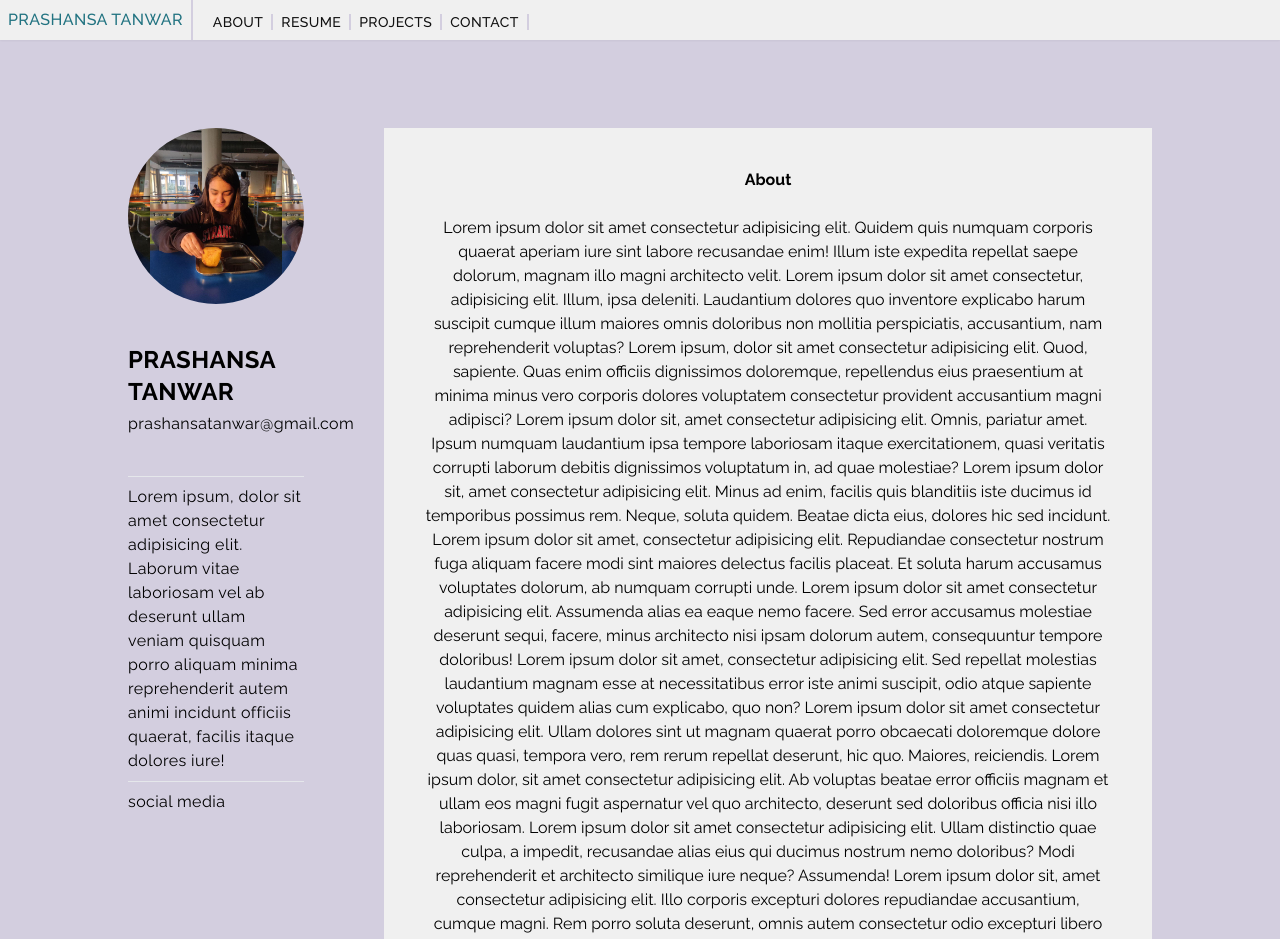
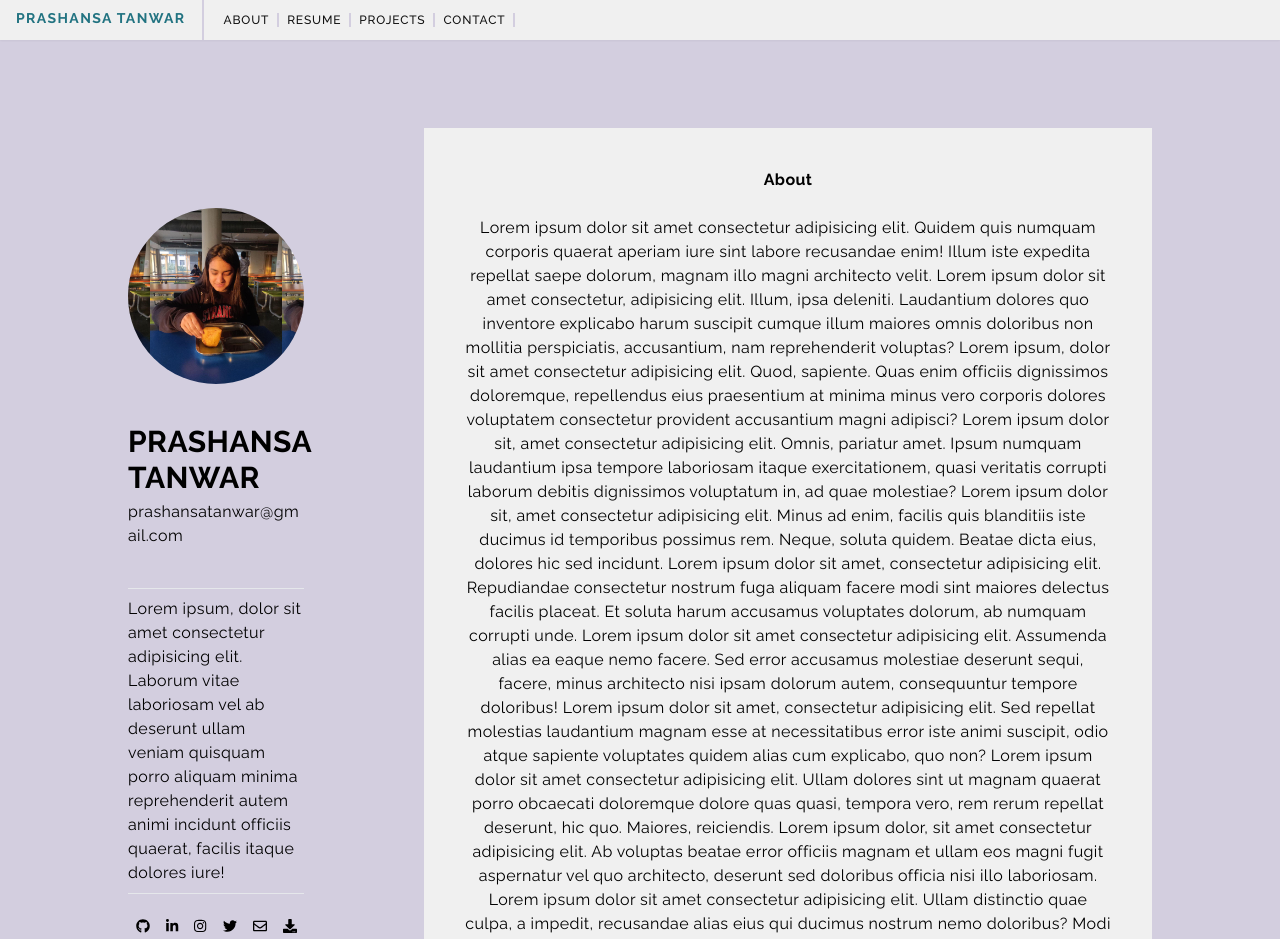
Before and after one commit to prashansatanwar/prashansatanwar.github.io, a React (Create React App) app: page /about in a window 1280 px wide. Shown: the top 939 px of the page. Built offline with nearby package versions, Linux system fonts and the light colour scheme.

Commit message:
Menu button activity added

```diff
--- a/src/App.js
+++ b/src/App.js
@@ -1,10 +1,46 @@
-import React from 'react'
-import NavBar from './components/NavBar'
+import React, { useState, useEffect } from "react";
+import { Switch, Route } from "react-router-dom";
+import NavBar from "./components/NavBar";
+import Home from "./components/pages/Home";
+import About from "./components/pages/About";
+import Resume from "./components/pages/Resume";
+import Projects from "./components/pages/Projects";
+import Contact from "./components/pages/Contact";
+import Menu from "./components/Menu";
 
-export default function App() {
-    return (
-        <div className='bg-bgcolor h-screen w-screen'>
-            <NavBar/>
-        </div>
-    )
+function App() {
+  const [open, setopen] = useState(false);
+  const toggle = () => {
+    setopen(!open);
+  };
+
+  useEffect(() => {
+    const hideMenu = () => {
+      if (window.innerWidth > 768 && open) {
+        setopen(false);
+      }
+    };
+
+    window.addEventListener('resize',hideMenu)
+
+    return () => {
+        window.removeEventListener('resize',hideMenu)
+    };
+  });
+
+  return (
+    <>
+      <NavBar toggle={toggle} />
+      <Menu open={open} toggle={toggle} />
+      <Switch>
+        <Route exact path="/Portfolio" component={Home} />
+        <Route exact path="/about" component={About} />
+        <Route exact path="/resume" component={Resume} />
+        <Route exact path="/projects" component={Projects} />
+        <Route exact path="/contact" component={Contact} />
+      </Switch>
+    </>
+  );
 }
+
+export default App;
--- a/src/components/Menu.js
+++ b/src/components/Menu.js
@@ -1,12 +1,32 @@
-import React, { useState } from 'react'
+import React from "react";
+import { Link } from "react-router-dom";
+import { routes } from "./routes";
 
-function Menu() {
-    const [open, setopen] = useState(false);
-    return (
-        <div>
-
-        </div>
-    )
+function Menu({ open, toggle }) {
+  return (
+    <div
+      className={
+        open
+          ? "fixed font-raleway font-medium tracking-wide shadow-sm top-10 z-10 w-full h-full"
+          : "hidden"
+      }
+      onClick={toggle}
+    >
+      <div className="ml-auto py-2 flex flex-col text-center bg-cardcolor bg-opacity-90 mr-0 xsm:3/5 sm:w-2/5 h-full ">
+        {routes
+          .filter((l) => !l.index)
+          .map((l, index) => (
+            <Link
+              key={index}
+              className="uppercase py-2 text-sm hover:bg-bgcolor hover:bg-opacity-40"
+              to={l.path}
+            >
+              {l.label}
+            </Link>
+          ))}
+      </div>
+    </div>
+  );
 }
 
 export default Menu;
--- a/src/components/NavBar.js
+++ b/src/components/NavBar.js
@@ -2,20 +2,34 @@ import React from "react";
 import { Link } from "react-router-dom";
 import { routes } from "./routes";
 
-const NavBar = () => {
+const NavBar = ({toggle}) => {
   return (
-    <nav className="fixed top-0 z-50 font-raleway font-medium tracking-wide flex bg-cardcolor text-textcolor shadow-sm w-full h-10">
-      <Link to="/Portfolio" className="text-sm sm:text-base items-center justify-center h-full border-bgcolor border-r-2 p-2 hover:text-hovercolor">
-        PRASHANSA TANWAR
+    <nav className="fixed top-0 z-50 font-raleway font-medium tracking-wider flex bg-cardcolor text-textcolor shadow-sm w-full h-10">
+      <Link
+        to="/Portfolio"
+        className="text-sm tems-center justify-center h-full border-bgcolor border-r-2 py-2 px-4 tracking-widest hover:text-hovercolor"
+      >
+        <b>PRASHANSA TANWAR</b>
       </Link>
 
-      <div className="md:block hidden m-3 justify-center items-center text-sm">
-        {routes.filter((l) => !l.index).map((l) => (
-          <Link className="border-bgcolor border-r-2 px-2 uppercase hover:text-hovercolor" to={l.path}>{l.label}</Link>
-        ))}
+      <div className="md:block hidden m-3 justify-center items-center text-xs">
+        {routes
+          .filter((l) => !l.index)
+          .map((l, index) => (
+            <Link
+              key={index}
+              className="border-bgcolor border-r-2 px-2 uppercase hover:text-hovercolor"
+              to={l.path}
+            >
+              {l.label}
+            </Link>
+          ))}
       </div>
 
-      <div className="sm:block md:hidden m-auto inline-flex items-center mr-1 cursor-pointer hover:text-hovercolor">
+      <div
+        className="sm:block md:hidden m-auto inline-flex items-center mr-1 cursor-pointer hover:text-hovercolor"
+        onClick={toggle}
+      >
         <svg
           className="w-6 h-6"
           fill="none"
@@ -29,11 +43,8 @@ const NavBar = () => {
             strokeWidth={2}
             d="M4 6h16M4 12h16M4 18h16"
           />
-
-
         </svg>
       </div>
-
     </nav>
   );
 };
--- a/src/components/Sidebar.js
+++ b/src/components/Sidebar.js
@@ -1,18 +1,20 @@
+import { FontAwesomeIcon } from '@fortawesome/react-fontawesome'
 import React from 'react'
+import { social_links } from './routes'
 
 function Sidebar() {
     return (
-        <div className='min-w-1/4 pr-20 justify-center items-center font-raleway font-normal tracking-wide '>
+        <div className='order-last lg:order-first mt-20 lg-mt-0 min-w-1/4 pr-20 justify-center items-center font-raleway font-normal tracking-wide '>
             <div className="rounded-full bg-center bg-contain bg-img
-                            h-44 w-44 md:h-32 md:w-32 lg:h-44 lg:w-44
+                            h-44 w-44
                             hover:shadow-2xl">
             </div>
 
             <div className='py-10'>
-                <div className='pb-1 text-2xl font-bold'>
+                <div className='pb-1 text-lg md:text-xl lg:text-3xl font-bold'>
                     PRASHANSA TANWAR
                 </div>
-                <a href='mailto:prashansatanwar@gmail.com'>prashansatanwar@gmail.com</a>
+                <a href='mailto:prashansatanwar@gmail.com' className='break-words text-sm md:text-base'>prashansatanwar@gmail.com</a>
             </div>
 
             <hr/>
@@ -23,8 +25,15 @@ function Sidebar() {
 
             <hr/>
 
-            <div className='py-2'>
-                social media
+            <div className='py-5 pb-16'>
+            <div className='inline-flex h-full w-full'>
+                  {social_links.filter((l) => !l.index).map((l,index) => (
+                    <a href={l.path} target='_blank' rel="noreferrer" key={index} className='hover:text-hovercolor'><FontAwesomeIcon icon = {l.icon} size='sm' className="rounded-full mx-2"/></a>
+                  ))}
+                  {social_links.filter((l) => l.index).map((l,index) => (
+                    <a href={l.path} target='' download='prashansatanwar_resume' key={index} className='hover:text-hovercolor'><FontAwesomeIcon icon = {l.icon} size='sm' className="rounded-full mx-2"/></a>
+                  ))}
+              </div>
             </div>
 
 
--- a/src/components/pages/About.js
+++ b/src/components/pages/About.js
@@ -3,13 +3,14 @@ import Sidebar from '../Sidebar'
 
 function About() {
     return (
-        <div className="flex flex-grow justify-center items-center font-raleway m-32 h-full w-full">
-            <div className='flex flex-col md:flex-row lg:inline-flex lg:flex-row
-                            px-32 justify-center'>
+        <div className="flex flex-grow justify-center items-center font-raleway tracking-wide m-32 h-full w-full">
+            <div className='flex flex-col lg:flex-row lg:inline-flex lg:flex-row
+                            px-20 lg:px-32 justify-center'>
                 <Sidebar />
                 <div className="flex flex-col
                         justify-center items-center
-                        p-10
+                        lg:ml-10
+                        p-10 order-first lg:order-last
                         bg-cardcolor text-center">
                     <h1><b>About</b></h1>
                     <br />
--- a/src/components/pages/Contact.js
+++ b/src/components/pages/Contact.js
@@ -3,13 +3,14 @@ import Sidebar from '../Sidebar'
 
 function Contact() {
     return (
-        <div className="flex flex-grow justify-center items-center font-raleway m-20 h-full w-full">
-            <div className='flex flex-col md:flex-row lg:inline-flex lg:flex-row
-                            px-10 justify-center'>
+        <div className="flex flex-grow justify-center items-center font-raleway tracking-wide m-32 h-full w-full">
+            <div className='flex flex-col lg:flex-row lg:inline-flex lg:flex-row
+                            px-20 lg:px-32 justify-center'>
                 <Sidebar />
                 <div className="flex flex-col
                         justify-center items-center
-                        p-10
+                        lg:ml-10
+                        p-10 order-first lg:order-last
                         bg-cardcolor text-center">
                     <h1><b>Contact</b></h1>
                     <br />
--- a/src/components/pages/Projects.js
+++ b/src/components/pages/Projects.js
@@ -3,13 +3,14 @@ import Sidebar from '../Sidebar'
 
 function Projects() {
     return (
-        <div className="flex flex-grow justify-center items-center font-raleway m-20 h-full w-full">
-            <div className='flex flex-col md:flex-row lg:inline-flex lg:flex-row
-                            px-10 justify-center'>
+        <div className="flex flex-grow justify-center items-center font-raleway tracking-wide m-32 h-full w-full">
+            <div className='flex flex-col lg:flex-row lg:inline-flex lg:flex-row
+                            px-20 lg:px-32 justify-center'>
                 <Sidebar />
                 <div className="flex flex-col
                         justify-center items-center
-                        p-10
+                        lg:ml-10
+                        p-10 order-first lg:order-last
                         bg-cardcolor text-center">
                     <h1><b>Projects</b></h1>
                     <br />
--- a/src/components/pages/Resume.js
+++ b/src/components/pages/Resume.js
@@ -3,13 +3,14 @@ import Sidebar from '../Sidebar'
 
 function Resume() {
     return (
-        <div className="flex flex-grow justify-center items-center font-raleway m-20 h-full w-full">
-            <div className='flex flex-col md:flex-row lg:inline-flex lg:flex-row
-                            px-10 justify-center'>
+        <div className="flex flex-grow justify-center items-center font-raleway tracking-wide m-32 h-full w-full">
+            <div className='flex flex-col lg:flex-row lg:inline-flex lg:flex-row
+                            px-20 lg:px-32 justify-center'>
                 <Sidebar />
                 <div className="flex flex-col
                         justify-center items-center
-                        p-10
+                        lg:ml-10
+                        p-10 order-first lg:order-last
                         bg-cardcolor text-center">
                     <h1><b>Resume</b></h1>
                     <br />
--- a/src/index.js
+++ b/src/index.js
@@ -2,25 +2,13 @@ import React from 'react';
 import ReactDOM from 'react-dom';
 import './index.css';
 import reportWebVitals from './reportWebVitals';
-import {Switch, Route, BrowserRouter} from 'react-router-dom';
-import NavBar from './components/NavBar';
-import Home from './components/pages/Home';
-import About from './components/pages/About';
-import Resume from './components/pages/Resume';
-import Projects from './components/pages/Projects';
-import Contact from './components/pages/Contact';
+import {BrowserRouter} from 'react-router-dom';
+import App from './App';
 
 ReactDOM.render(
   <React.StrictMode>
     <BrowserRouter>
-      <NavBar/>
-      <Switch>
-        <Route exact path='/Portfolio' component={Home}/>
-        <Route exact path='/about' component={About}/>
-        <Route exact path='/resume' component={Resume}/>
-        <Route exact path='/projects' component={Projects}/>
-        <Route exact path='/contact' component={Contact}/>
-      </Switch>
+      <App/>
     </BrowserRouter>
   </React.StrictMode>,
   document.getElementById('root')
```
Also changed, not shown: src/components/pages/Home.js (+10 -22 lines), public/manifest.json.
